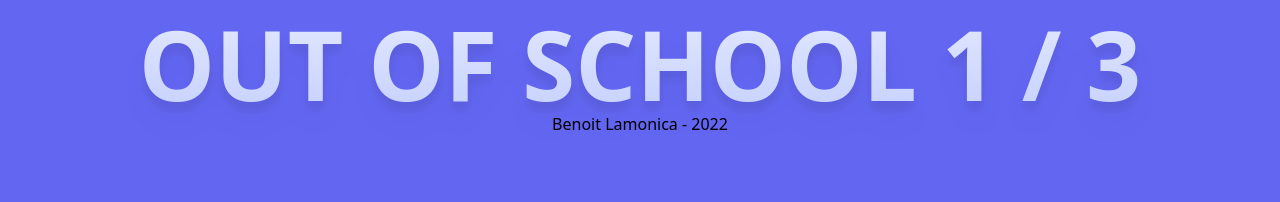
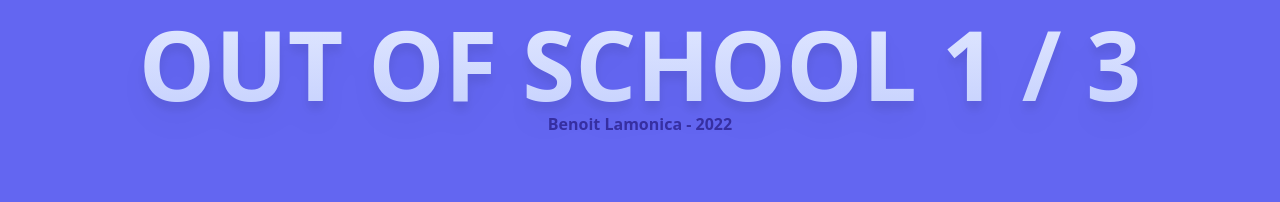
Before and after one commit to benoitlamonica/personnal-site, a Vue app: page /out-of-school in a window 1280 px wide. Shown: the top 202 px of the page. Built offline with nearby package versions, Linux system fonts and the light colour scheme.

Commit message:
fix: color changes

```diff
--- a/src/pages/OosPage.vue
+++ b/src/pages/OosPage.vue
@@ -3,7 +3,7 @@
     <h1 class="text-5xl sm:text-8xl uppercase font-extrabold bg-gradient-to-t to-indigo-100 from-indigo-200 text-transparent bg-clip-text text-center drop-shadow-xl">
       Out of School {{ currentActiveIndex + 1 }} / 3
     </h1>
-    <div class="text-center">
+    <div class="text-center text-indigo-800 font-extrabold">
       Benoit Lamonica - 2022
     </div>
 
```
